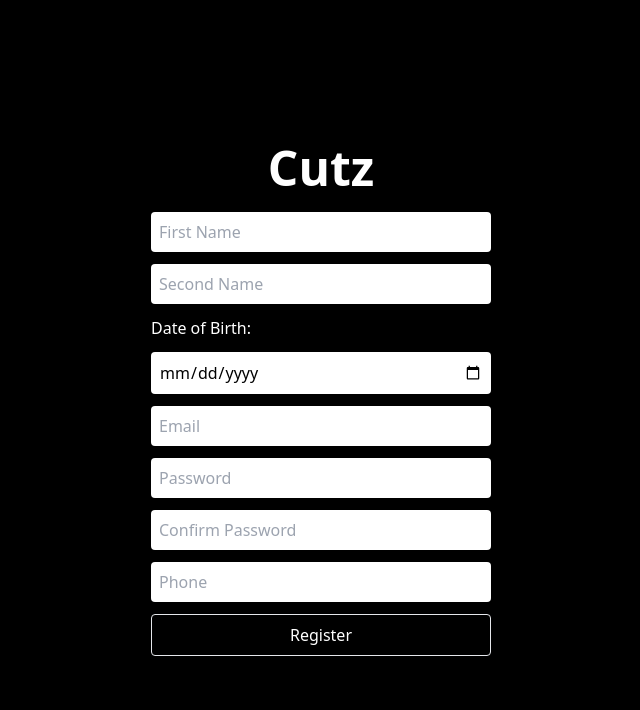
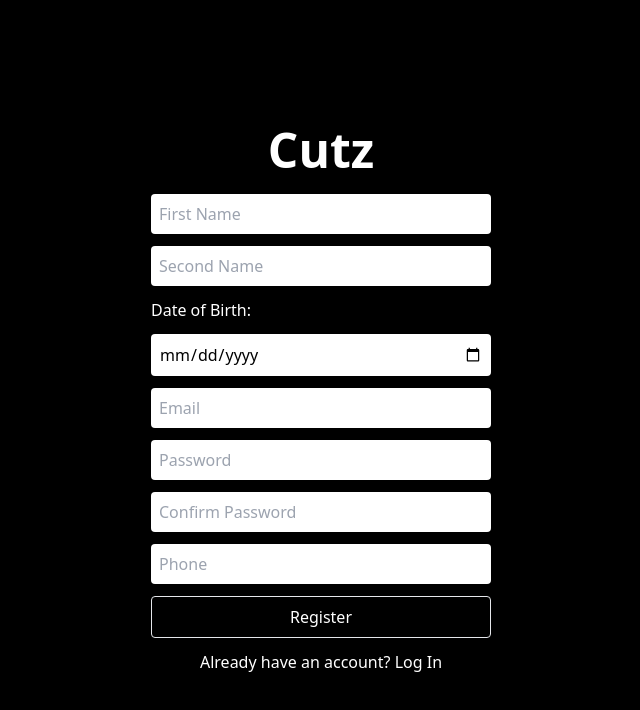
Before and after one commit to DavidJoao/cutz, a Next.js app: page /signup in a window 1280 px wide. Shown: the top 710 px of the page, without its empty margins (319-959 px from the left). Built offline with nearby package versions, Linux system fonts and the light colour scheme.

Commit message:
ADD Redirection link in signup form if user has account

```diff
--- a/src/app/signup/page.js
+++ b/src/app/signup/page.js
@@ -1,6 +1,7 @@
 'use client'
 import React, { useState } from 'react'
 import { useForm, getValues } from 'react-hook-form'
+import Link from 'next/link'
 
 const Page = () => {
 
@@ -43,6 +44,7 @@ const Page = () => {
             <input className='input w-[340px]' required type="number" placeholder="Phone" {...register("phone")}/>
             { passwordObj.password === passwordObj.confirmPassword ? ( <input value={"Register"} type='submit' className='primary-button' /> ) : ( <></> )}
         </form>
+        <Link href={"/login"} className="text-white mt-3">Already have an account? Log In</Link>
     </div>
   )
 }
```
